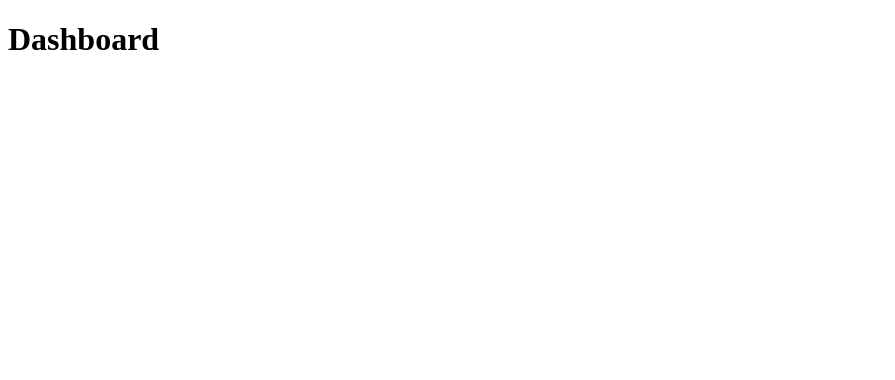
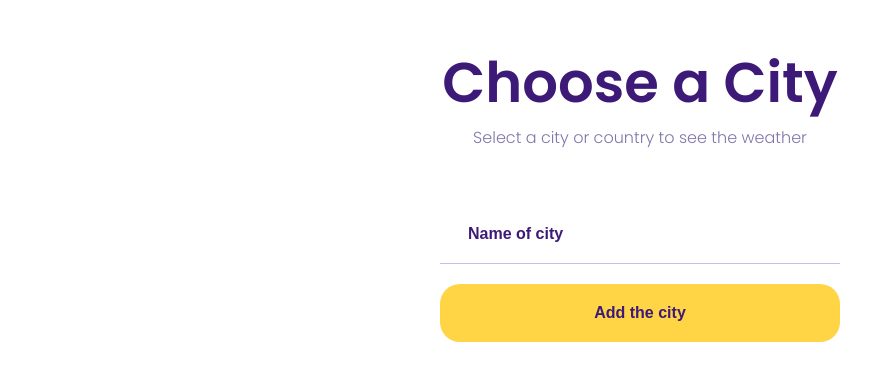
Before and after one commit to lgmaster/weather-app-desktop, a React (Create React App) app: page / in a window 1280 px wide. Shown: the top 380 px of the page, without its empty margins (0-895 px from the left). Built offline with nearby package versions, Linux system fonts and the light colour scheme; the HTML template or start-up script is replaced by a standard one.

Commit message:
Dashboard style implemented

```diff
--- a/package.json
+++ b/package.json
@@ -14,6 +14,7 @@
     "react-dom": "^17.0.1",
     "react-router-dom": "^5.2.0",
     "react-scripts": "4.0.1",
+    "styled-components": "^5.2.1",
     "typescript": "^4.0.3",
     "web-vitals": "^0.2.4"
   },
@@ -42,6 +43,7 @@
     ]
   },
   "devDependencies": {
-    "@types/react-router-dom": "^5.1.6"
+    "@types/react-router-dom": "^5.1.6",
+    "@types/styled-components": "^5.1.4"
   }
 }
--- a/public/index.html
+++ b/public/index.html
@@ -1,14 +1,19 @@
 <!DOCTYPE html>
 <html lang="en">
+
 <head>
   <meta charset="utf-8" />
   <meta name="viewport" content="width=device-width, initial-scale=1" />
-    <meta name="theme-color" content="#000000" />
+  <link rel="preconnect" href="https://fonts.gstatic.com">
+  <link href="https://fonts.googleapis.com/css2?family=Poppins:wght@200;300;400;500;600&display=swap" rel="stylesheet">
+  <meta name="theme-color" content="#ffffff" />
 
   <title>Weather App Desktop</title>
 </head>
+
 <body>
   <noscript>You need to enable JavaScript to run this app.</noscript>
   <div id="root"></div>
 </body>
+
 </html>
--- a/src/App.tsx
+++ b/src/App.tsx
@@ -1,12 +1,16 @@
 import React from 'react';
 import { BrowserRouter } from 'react-router-dom';
 
+import GlobalStyle from './styles/global';
 import Routes from './routes';
 
 const App: React.FC = () => (
-  <BrowserRouter>
-    <Routes />
-  </BrowserRouter>
+  <>
+    <BrowserRouter>
+      <Routes />
+    </BrowserRouter>
+    <GlobalStyle />
+  </>
 );
 
 export default App;
--- a/src/pages/Dashboard/index.tsx
+++ b/src/pages/Dashboard/index.tsx
@@ -1,7 +1,19 @@
 import React from 'react';
 
+import { Title, Subtitle, Form } from './styles';
+
 const Dashboard: React.FC = () => {
-  return <h1>Dashboard</h1>
+  return (
+    <>
+      <Title>Choose a City</Title>
+      <Subtitle>Select a city or country to see the weather</Subtitle>
+
+      <Form>
+        <input type="text" placeholder="Name of city"/>
+        <button>Add the city</button>
+      </Form>
+    </>
+  )
 }
 
 export default Dashboard;
--- /dev/null
+++ b/src/pages/Dashboard/styles.ts
@@ -0,0 +1,56 @@
+import styled from 'styled-components';
+
+export const Title = styled.h1`
+  color: #3e1a78;
+  font-size: 56px;
+  text-align: center;
+`;
+
+export const Subtitle = styled.h5`
+  color: #8275a9;
+  font-weight: 300;
+  font-size: 16px;
+  text-align: center;
+`;
+
+export const Form = styled.form`
+  max-width: 400px;
+  margin: 55px auto;
+
+  display: flex;
+  flex-direction: column;
+  justify-content: center;
+  align-items: center;
+
+  input {
+    width: 100%;
+    padding: 20px 28px;
+    color: #3e1a78;
+    font-size: 16px;
+    font-weight: 600;
+    border: none;
+    border-bottom: 1px solid #c8bdec;
+    margin-bottom: 20px;
+
+    &::placeholder {
+      color: #3e1a78;
+    }
+  }
+
+  button {
+    width: 100%;
+    padding: 20px 28px;
+    color: #3e1a78;
+    font-size: 16px;
+    font-weight: 600;
+    border: none;
+    border-radius: 20px;
+    background-color: #ffd545;
+    transition: background-color .5s;
+
+    &:hover {
+      background-color: #7a54e2;
+      color: #fff;
+    }
+  }
+`;
--- /dev/null
+++ b/src/styles/global.ts
@@ -0,0 +1,27 @@
+import { createGlobalStyle } from 'styled-components';
+
+export default createGlobalStyle`
+  * {
+    margin: 0;
+    padding: 0;
+    outline: 0;
+    box-sizing: border-box;
+
+  }
+
+  body {
+    background-color: #fff;
+    -webkit-font-smoothing: antialiased;
+    font-family: 'Poppins', sans-serif;
+  }
+
+  input, button {
+    cursor: pointer;
+  }
+
+  #root {
+    max-width: 960px;
+    margin: 0 auto;
+    padding: 40px 20px;
+  }
+`;
```
Also changed, not shown: 1 other file (tests, documents, lock files or other folders). Lines whose indentation alone changed are shown as unchanged.
